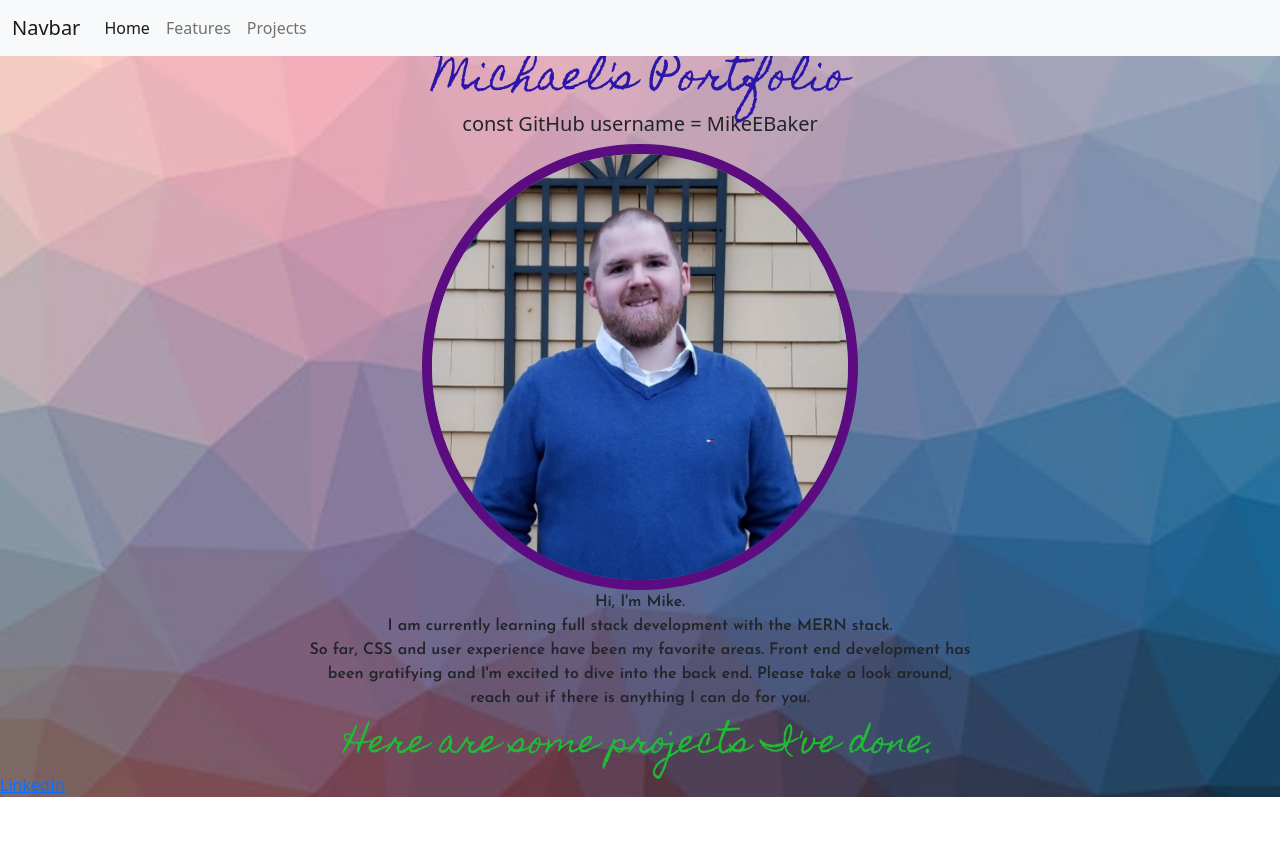
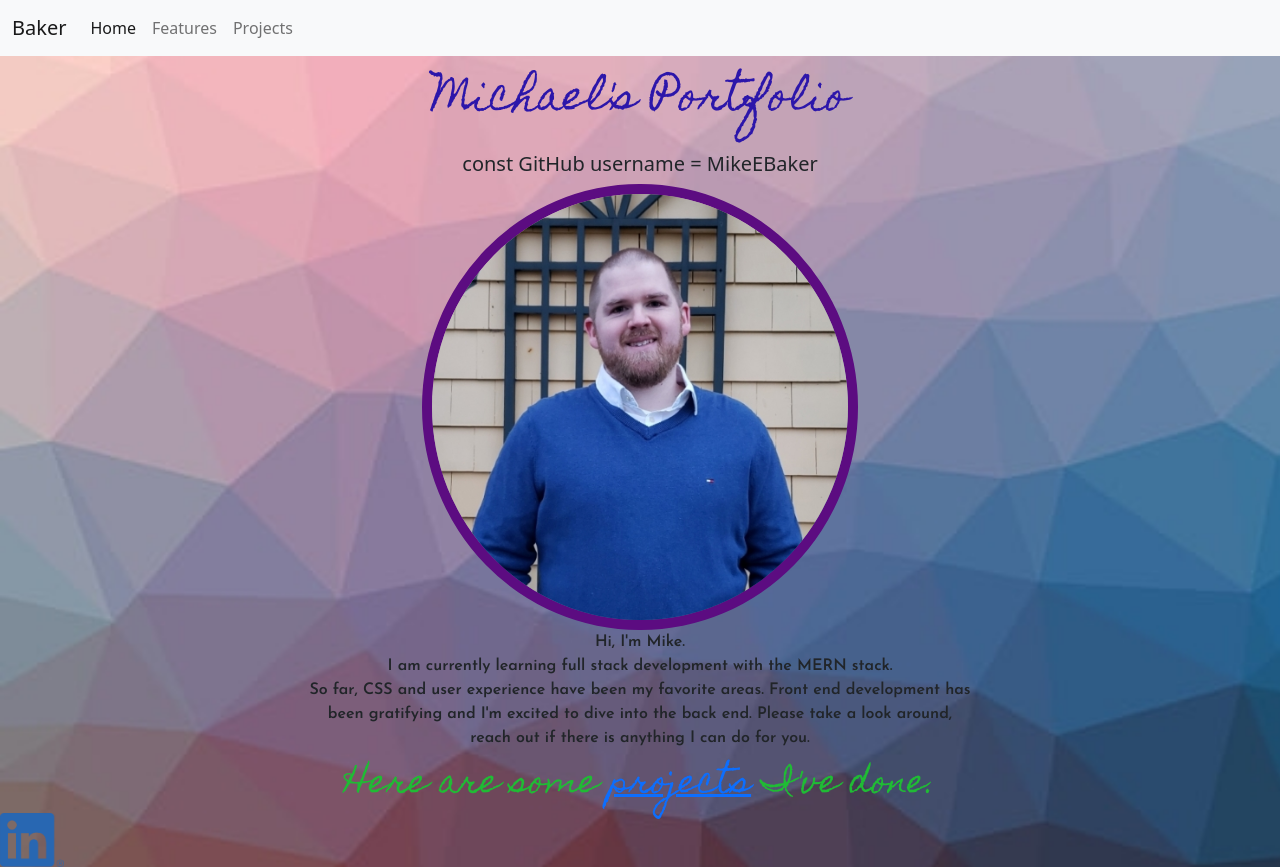
Before and after one commit to MikeEBaker/MikeEBaker.GitHub.io, a plain HTML site: page index.html in a window 1280 px wide. Before the commit the page ends 800 px from the top, so only its background shows below. Drawn offline with nearby package versions, Linux system fonts and the light colour scheme.

Commit message:
GitHub Portfolio
Not finished.

```diff
--- a/index.html
+++ b/index.html
@@ -15,7 +15,7 @@
 <!-- NavBar hanging here in the html cause it wouldn't work from the .css-->
   <nav class="navbar navbar-expand-lg navbar-light bg-light">
     <div class="container-fluid">
-      <a class="navbar-brand" href="#">Navbar</a>
+      <a class="navbar-brand" href="https://developer.mozilla.org/en-US/" target="_blank">Baker</a>
       <button class="navbar-toggler" type="button" data-bs-toggle="collapse" data-bs-target="#navbarNav" aria-controls="navbarNav" aria-expanded="false" aria-label="Toggle navigation">
         <span class="navbar-toggler-icon"></span>
       </button>
@@ -28,7 +28,7 @@
             <a class="nav-link" href="#">Features</a>
           </li>
           <li class="nav-item">
-            <a class="nav-link" href="https://www.worldstarhiphop.com">Projects</a>
+            <a class="nav-link" href="https://www.bing.com/maps" target="_blank">Projects</a>
           </li>
         </ul>
       </div>
@@ -55,7 +55,14 @@
      been gratifying and I'm excited to dive into the back end. Please take a look around,<br>
      reach out if there is anything I can do for you.
   </p>
-  <h2>Here are some projects I've done.</h2>
-  <a href="https://www.linkedin.com/in/mikeebaker">LinkedIn</a>
+
+  <!--Used as a stylized alternative to the NavBar to link to a projects page-->
+  <h2>Here are some <a href="projects.html">projects</a> I've done.</h2>
+
+  <!--LinkedIn hyperlink w/ image-->
+  <a href="https://www.linkedin.com/in/mikeebaker" target="_blank"><img src="linkedin.png" width="5%" height="5%"></a>
+
+  <!--Email hyperlink w/ image will go here, I don't want to be contacted outside of LinkedIn yet, so I'm leaving this out-->
+
 </body>
 </html>
--- a/styles.css
+++ b/styles.css
@@ -8,7 +8,9 @@ body {
 h1 {
     color: rgb(44, 22, 170);
     font-family: 'Homemade Apple', cursive;
+    font-size: 34px;
     text-align: center;
+    padding: 20px;
 }
 h2 {
     color: rgb(32, 187, 53);
```
Also changed, not shown: linkedin.png (added).
